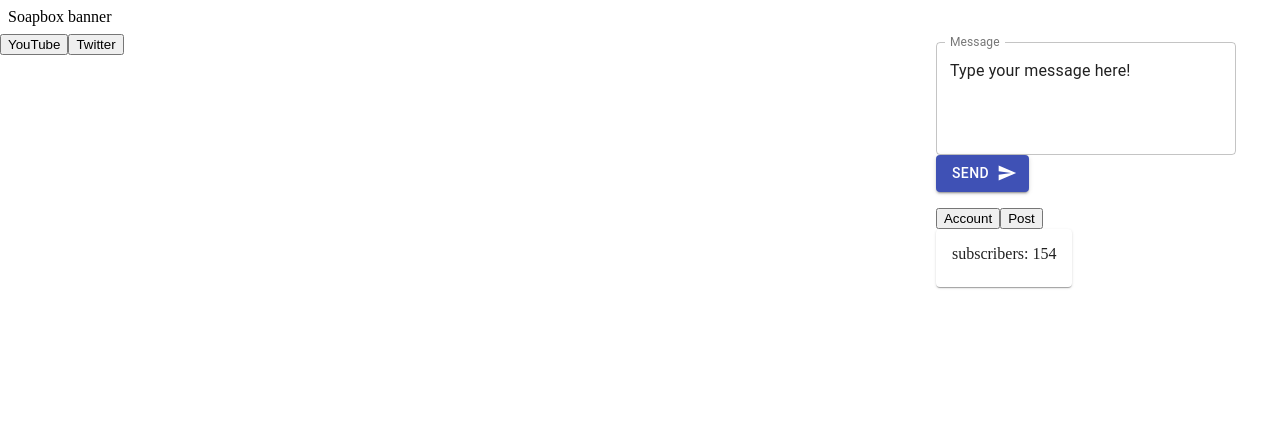
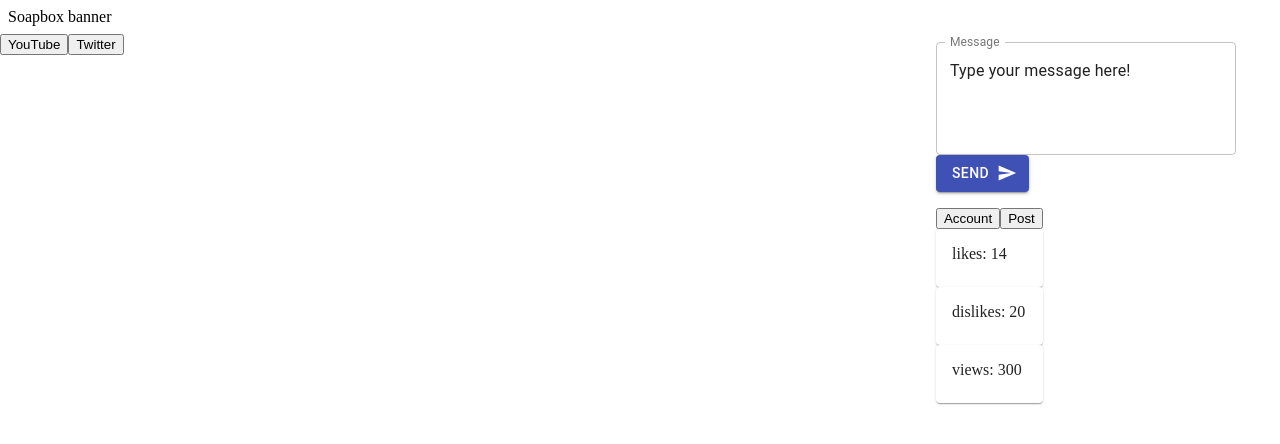
Before and after one commit to godfreydoo/soapbox, a React app in the folder client/: page / in a window 1280 px wide. Shown: the top 444 px of the page. Built offline with nearby package versions, Linux system fonts and the light colour scheme; the HTML template or start-up script is replaced by a standard one.

Commit message:
Implemented display of individual post metrics on MetricsTab

```diff
--- a/client/src/components/App.jsx
+++ b/client/src/components/App.jsx
@@ -70,7 +70,7 @@ const App = props => {
             <Post />
           </Grid>
           <Grid item container sm={12}>
-            <MetricsTab activePostMetrics={{ subscribers: 154 }} accountMetrics={{ likes: 14, dislikes: 20, views: 300}}/>
+            <MetricsTab activePostMetrics={activePostMetrics} accountMetrics={{ likes: 14, dislikes: 20, views: 300}}/>
           </Grid>
         </Grid>
       </Grid>
--- a/client/src/components/YoutubeCard.jsx
+++ b/client/src/components/YoutubeCard.jsx
@@ -24,7 +24,7 @@ const YoutubeCard = function(props) {
 
   const classes = cardStyles();
   return (
-    <Card className={classes.root} onClick={props.setActivePostMetrics(statistics)}>
+    <Card className={classes.root} onClick={props.setActivePostMetrics.bind(null, statistics)}>
       <CardHeader
         title={channelTitle}
         // subheader="5 months ago"
--- a/client/src/components/metrics/MetricsTab.jsx
+++ b/client/src/components/metrics/MetricsTab.jsx
@@ -6,6 +6,16 @@ const MetricsTab = props => {
   const [ activeSection, setActiveSection ] = useState('account');
 
   return activeSection === 'account' ? (
+    <div id="metrics-tab">
+      <button id="select-account-section" onClick={setActiveSection.bind(null, 'account')}>Account</button>
+      <button id="select-post-section" onClick={setActiveSection.bind(null, 'post')}>Post</button>
+      {Object.keys(props.accountMetrics).map((accountMetricName, index) => <MetricCard
+        key={index}
+        name={accountMetricName}
+        metricData={Object.values(props.accountMetrics)[index]}
+      />)}
+    </div>
+  ) : (props.activePostMetrics !== null ? (
     <div id="metrics-tab">
       <button id="select-account-section" onClick={setActiveSection.bind(null, 'account')}>Account</button>
       <button id="select-post-section" onClick={setActiveSection.bind(null, 'post')}>Post</button>
@@ -19,13 +29,9 @@ const MetricsTab = props => {
     <div id="metrics-tab">
       <button id="select-account-section" onClick={setActiveSection.bind(null, 'account')}>Account</button>
       <button id="select-post-section" onClick={setActiveSection.bind(null, 'post')}>Post</button>
-      {Object.keys(props.accountMetrics).map((accountMetricName, index) => <MetricCard
-        key={index}
-        name={accountMetricName}
-        metricData={Object.values(props.accountMetrics)[index]}
-      />)}
+      Select a post to display metrics for.
     </div>
-  );
+  ));
 };
 
 MetricsTab.propTypes = {
```
Also changed, not shown: 2 other files (tests, documents, lock files or other folders).
